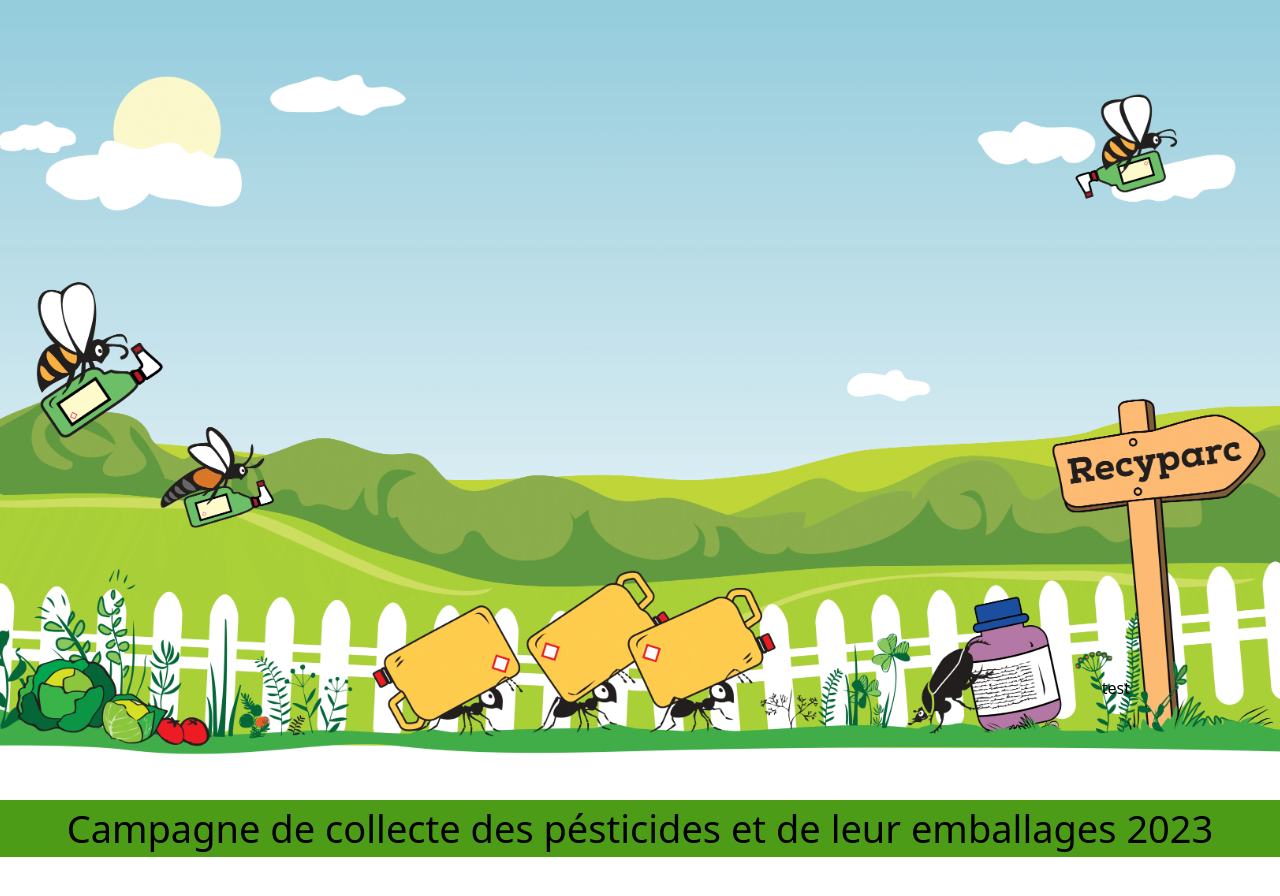
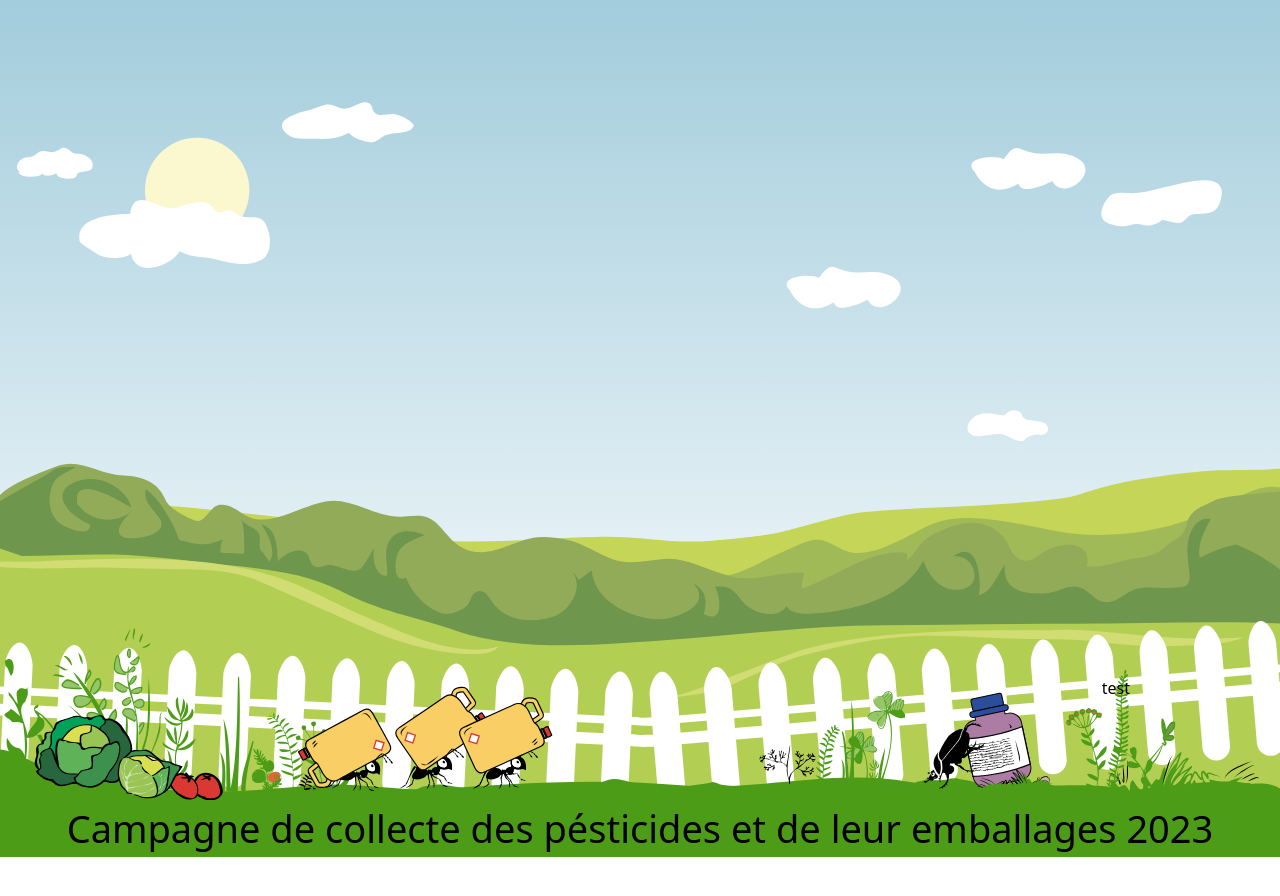
Before and after one commit to KaKahzey/CorderFrontEnd, an Angular app: page / in a window 1280 px wide. Shown: the top 896 px of the page. Built offline with nearby package versions, Linux system fonts and the light colour scheme.

Commit message:
restarting

```diff
--- a/angular.json
+++ b/angular.json
@@ -97,5 +97,8 @@
         }
       }
     }
+  },
+  "cli": {
+    "analytics": false
   }
 }
--- a/src/app/pages/user/home/home.component.html
+++ b/src/app/pages/user/home/home.component.html
@@ -9,20 +9,16 @@
     <img src="/" alt="">
 </header>
 
-    <body class="container">
-
-        <div class="container">
+    <body>
+        <div class="container img-container">
             <a class="center btnAjouter" routerLink="/photo-capture-choice">test</a>
         </div>
 
+
         <div class="container">
-            <div class="container">
-                <p class="txt">Campagne de collecte des pésticides et de leur emballages 2023</p>
-            </div>
+            <p class="txt">Campagne de collecte des pésticides et de leur emballages 2023</p>
         </div>
-        <div class="container">
 
-        </div>
     </body>
 
 
--- a/src/app/pages/user/home/home.component.scss
+++ b/src/app/pages/user/home/home.component.scss
@@ -1,8 +1,11 @@
 body{
     margin: 0;
     padding: 0;
-    background-image: url('/assets/img/img-bg.png');
     min-height: 100vh;
+    width: 100vw;
+}
+.img-container{
+    background-image: url('/assets/img/img-bg.svg');
     background-size: cover;
     background-repeat: no-repeat;
     background-attachment: relative;
@@ -11,10 +14,6 @@ body{
 .container{
     width: 100%;
     height: 100vh;
-    margin-left: auto;
-    margin-right: auto;
-    // padding-left: 0.5rem;
-    // padding-right: 0.5rem;
 }
 .center{
 display: flex;
@@ -34,15 +33,10 @@ align-items: center;
 }
 // Si l'écran passe de mobile à bureau, changer l'image
 @media only screen and (max-width: 600px) {
-    body{
-    margin: 0;
-    padding: 0;
+.img-container{
     background-image: url("/assets/img/bg_mobile.png");
-    background-repeat: no-repeat;
-    background-position: bottom center;
-    background-attachment: relative;
-    background-size: cover;
 }
+
 }
 /* xs */
 @media (min-width: 475px) {
@@ -86,3 +80,8 @@ align-items: center;
         max-width: 1536px;
     }
 }
+
+// @font-face {
+// 	font-family: 'nexa';
+//     src: url(../font/ARCADECLASSIC.TTF);
+// }
```
Also changed, not shown: src/assets/img/img-bg.png (deleted), src/assets/img/img-bg.svg (added).
